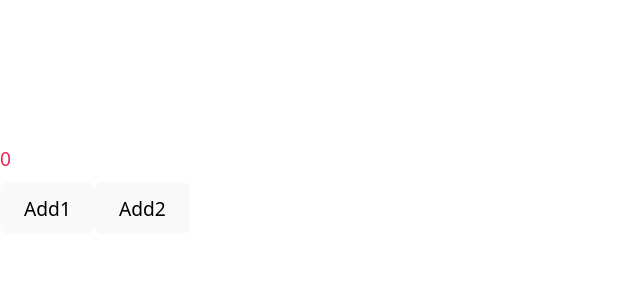
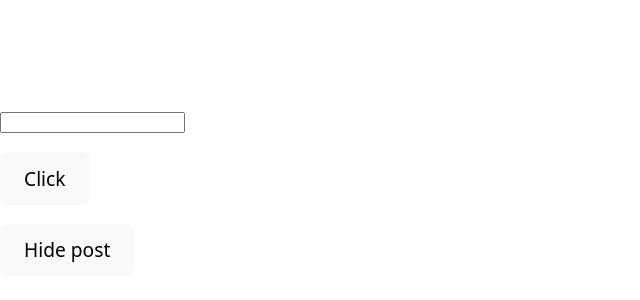
Before and after one commit to bappimazumder/react-my-app, a React (Vite) app: page / in a window 1280 px wide. Shown: the part 206-506 px from the top of the page, without its empty margins (0-640 px from the left). Built offline with nearby package versions, Linux system fonts and the light colour scheme.

Commit message:
main: implement use effect hook

```diff
--- a/src/App.jsx
+++ b/src/App.jsx
@@ -1,18 +1,22 @@
 import React from 'react';
-// import TodoClass from   './components/TodoClass';
-// import Todo from './components/Todo';
-import CounterIncr from './components/CounterIncr';
+import { useState } from "react";
+import MyComponent from './components/MyComponent';
 
-export default class App extends React.Component{
+export default function App(){
 
-  render() {
+  const [show,setShow] = useState(true);
 
     return(
       <div className="app">
-        <CounterIncr />
+        <div>{show && <MyComponent />}</div>
+        <p>
+           <button type="button" onClick={() => setShow((prevShow) => !prevShow)}>
+            {show ? 'Hide post' : 'Show post'}
+           </button>
+        </p>
       </div>
     );
 
-  }
+
 
 }
--- /dev/null
+++ b/src/components/MyComponent.jsx
@@ -0,0 +1,46 @@
+import { useState } from "react";
+import { useEffect } from "react";
+
+export default function MyComponent(){
+
+    const [count,setCount] = useState(0);
+    const [text,setText] = useState('');
+    const [date,setDate] = useState(new Date());
+
+    const addClick = () => {
+        setCount((prevCount) => prevCount + 1);
+    }
+
+    const tick = () => {
+        setDate(new Date());
+    }
+
+    useEffect(() => {
+        console.log('updating document title');
+        document.title = `Clicked ${count} times`;
+    },[count]);
+
+    useEffect(() => {
+        console.log('updating time');
+        const interval = setInterval(tick,1000);
+
+        // clean up - stop the timer
+        return () => {
+            console.log('component unmounted');
+            clearInterval(interval);
+        }
+    });
+
+
+    return (
+        <div>
+            <p>
+                <input type="text" value={text} onChange={(e) => setText(e.target.value)} />
+            </p>
+            {/* <p>Time: {date.toLocaleTimeString()}</p> */}
+            <p>
+                <button type="button" onClick={addClick}>Click</button>
+            </p>
+        </div>
+    );
+}
```
Also changed, not shown: src/components/MyComponentClass.jsx (added, +47 -0 lines).
